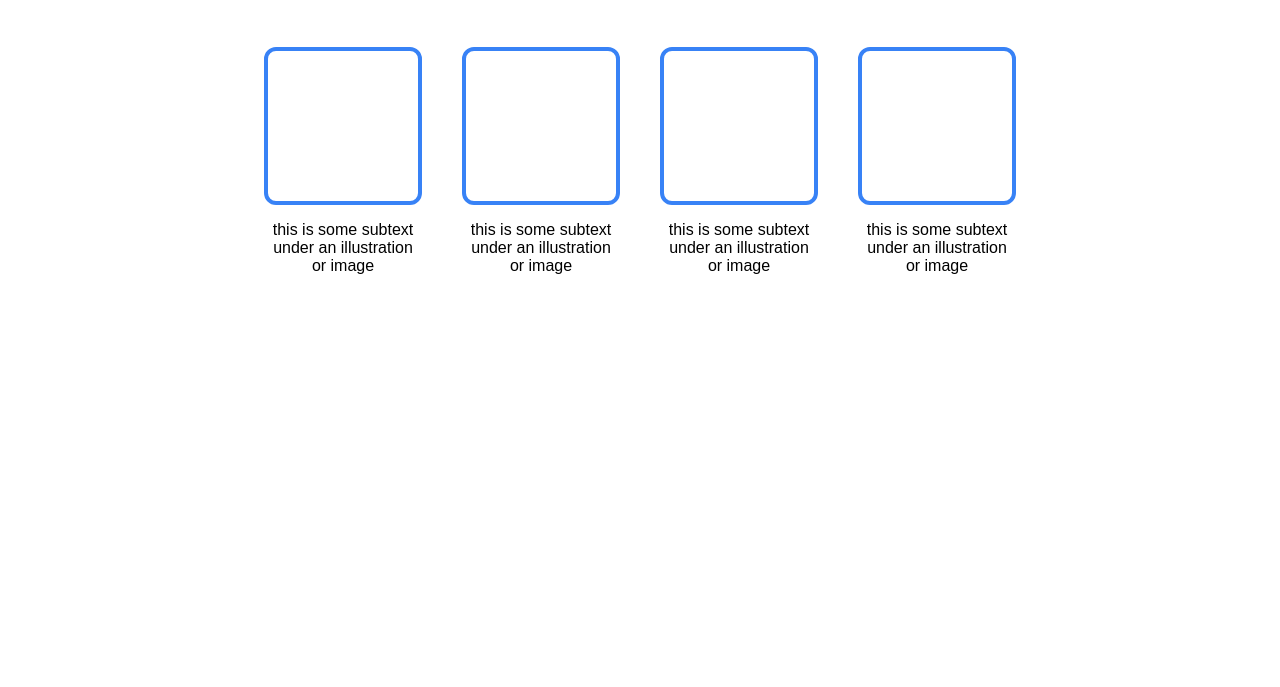
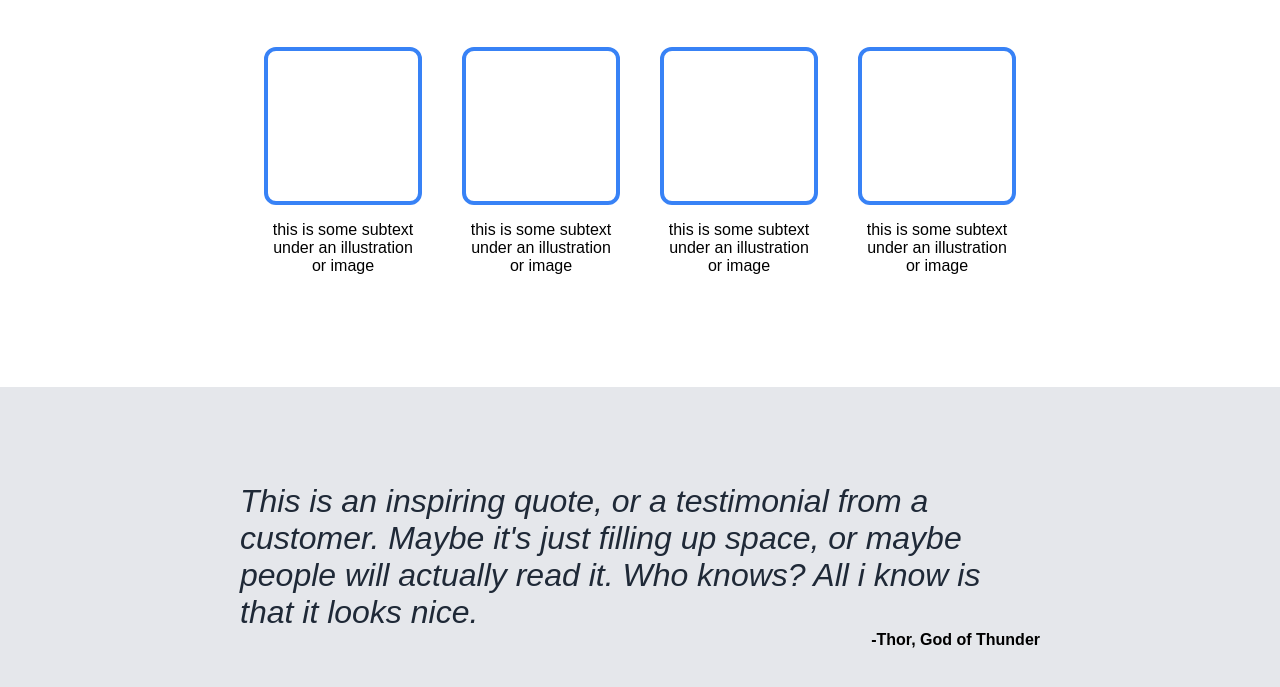
Before and after one commit to codeWFR/Odin-Webpage, a plain HTML site: page index.html in a window 1280 px wide. Shown: the part 593-1280 px from the top of the page. Before the commit the page ends 884 px from the top, so only its background shows below. Drawn offline with Linux system fonts and the light colour scheme.

Commit message:
Finish main3

```diff
--- a/index.html
+++ b/index.html
@@ -64,5 +64,11 @@
             </section>
         </article>
     </div>
+    <div class="main3">
+        <div class="container">
+            <div class="quote">This is an inspiring quote, or a testimonial from a customer. Maybe it's just filling up space, or maybe people will actually read it. Who knows? All i know is that it looks nice.</div>
+            <div class="thor">-Thor, God of Thunder</div>
+        </div>
+    </div>
 </body>
 </html>
--- a/style.css
+++ b/style.css
@@ -119,3 +119,31 @@ nav {
     width: 150px;
     text-align: center;
 }
+
+.main2 {
+    padding-bottom: 96px;
+}
+
+.main3 {
+    background-color: #E5E7EB;
+    display: flex;
+    justify-content: center;
+    align-items: center;
+    padding: 96px;
+}
+
+.main3 .quote {
+    font-size: 32px;
+    font-style: italic;
+    color: #1F2937;
+}
+
+.main3 .thor {
+    display: flex;
+    justify-content: flex-end;
+    font-weight: bold;
+}
+
+.main3 .container {
+    max-width: 800px;
+}
```
